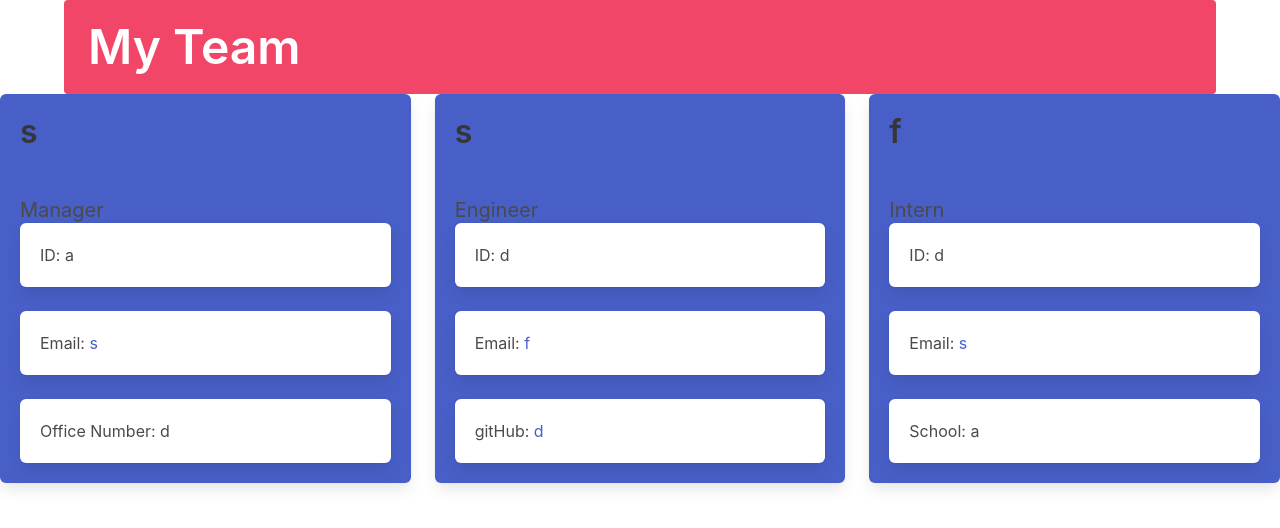
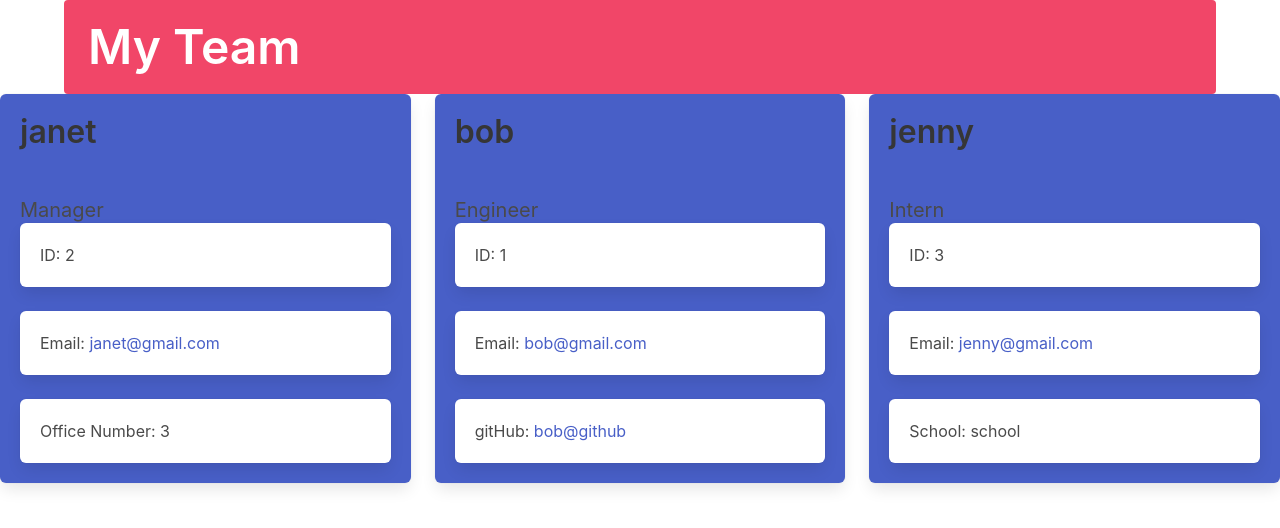
Before and after one commit to emisiorski/emisiorskiteamgenerator, a website: page dist/index.html in a window 1280 px wide. Drawn offline with nearby package versions, Linux system fonts and the light colour scheme.

Commit message:
adding to readme

```diff
--- a/dist/index.html
+++ b/dist/index.html
@@ -1,6 +1,5 @@
 <!DOCTYPE html>
   <html lang="en">
-
   <head>
     <meta charset="UTF-8">
     <meta http-equiv="X-UA-Compatible" content="IE=edge">
@@ -8,7 +7,6 @@
     <link rel="stylesheet" href="https://cdn.jsdelivr.net/npm/bulma@0.9.3/css/bulma.min.css">
     <title>My Team</title>
   </head>
-
   <body>
   <div class="container is-widescreen">
     <div class='notification is-danger'>
@@ -21,51 +19,53 @@
     <div class='column'>
     <div class='box has-background-link'>
       <div>
-          <h1 class='title'>s</h1><br>
+        <h1 class='title'>janet</h1><br>
         <h2 class='subtitle'>Manager</h2>
       </div>
       <div>
         <ul>
-            <li class='box'>ID: a</li>
-            <li class='box'>Email: <a href="mailto:s">s</a></li>
-            <li class='box'>Office Number: d</li>
+          <li class='box'>ID: 2</li>
+          <li class='box'>Email: <a href="mailto:janet@gmail.com">janet@gmail.com</a></li>
+          <li class='box'>Office Number: 3</li>
         </ul>
         </div>
       </div>
     </div>
 
+
     <div class='column'>
       <div class='box has-background-link'>
         <div>
-          <h1 class='title'>s</h1><br>
+      <h1 class='title'>bob</h1><br>
       <h2 class='subtitle'>Engineer</h2>
       </div>
       <div>
         <ul>
-            <li class='box'>ID: d</li>
-            <li class='box'>Email: <a href="mailto:f">f </a></li>
-            <li class='box'>gitHub: <a href="https://github.com/d" target="_blank">d</a></li>
+          <li class='box'>ID: 1</li>
+          <li class='box'>Email: <a href="mailto:bob@gmail.com">bob@gmail.com </a></li>
+          <li class='box'>gitHub: <a href="https://github.com/bob@github" target="_blank">bob@github</a></li>
           </ul>
         </div>
       </div>
     </div>
 
+
     <div class='column'>
       <div class='box has-background-link'>
         <div>
-          <h1 class='title'>f</h1><br>
+          <h1 class='title'>jenny</h1><br>
           <h2 class='subtitle'>Intern</h2>
         </div>
           <div>
-          <ul class='list-group'>
-            <li class='box'>ID: d</li>
-            <li class='box'>Email: <a href="mailto:s">s</a></li>
-            <li class='box'>School: a</li>
+            <ul>
+              <li class='box'>ID: 3</li>
+              <li class='box'>Email: <a href="mailto:jenny@gmail.com">jenny@gmail.com</a></li>
+              <li class='box'>School: school</li>
               </ul>
               </div>
             </div>
           </div>
+
   </div>
  </body>
-
 </html>
```
Also changed, not shown: README.md. Lines whose indentation alone changed are shown as unchanged.
